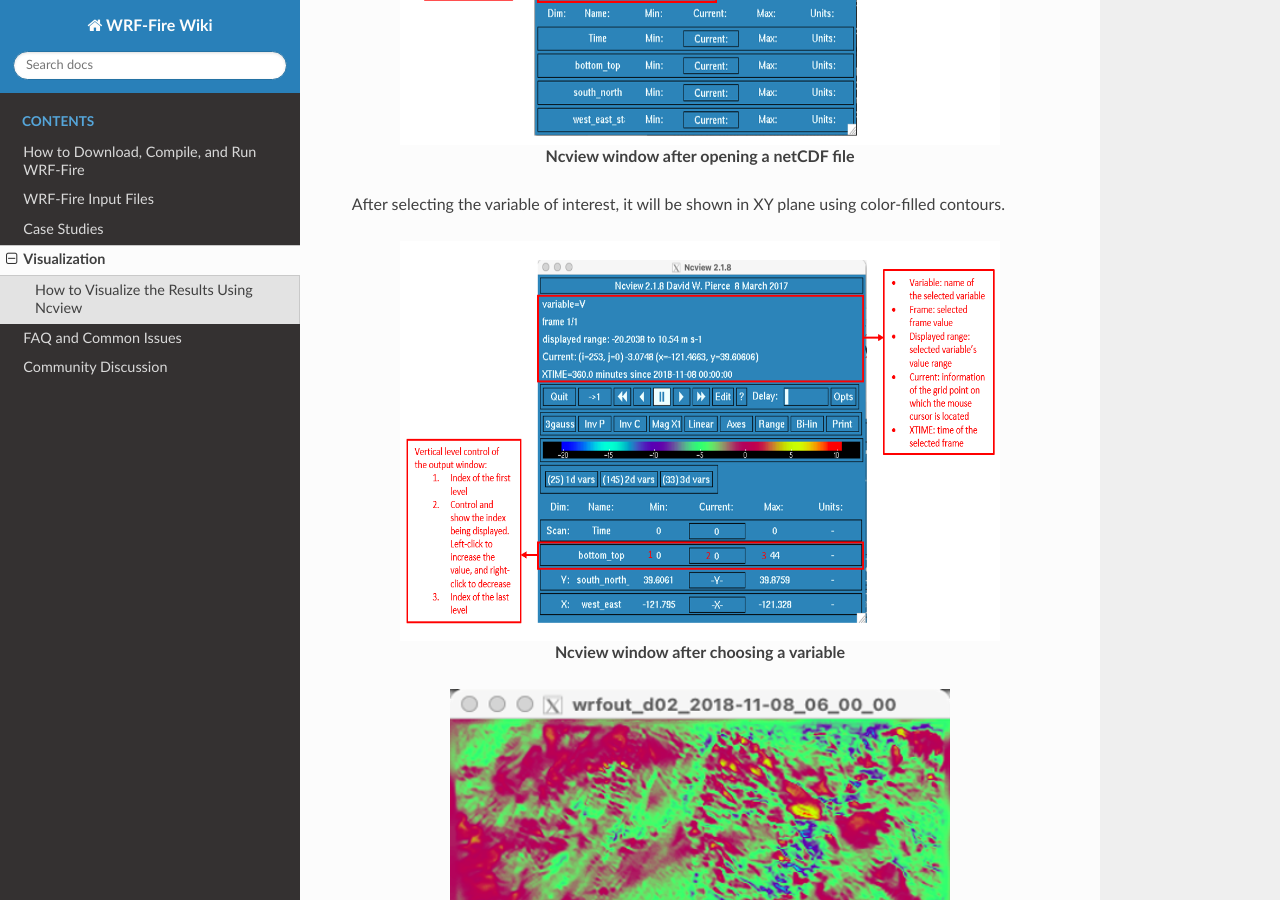
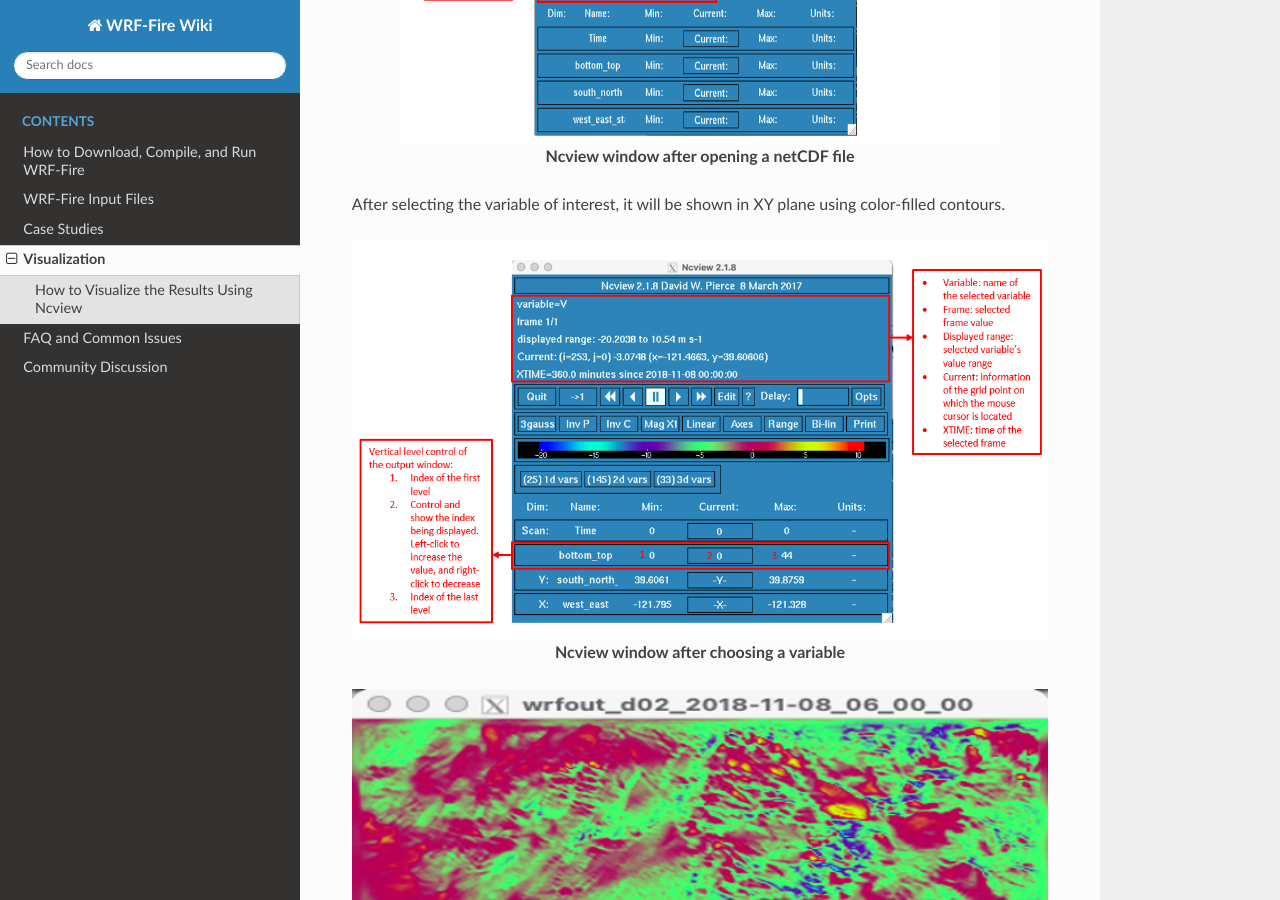
Before and after one commit to WRF-Fire-UNR/UNR-WRF-FIRE, a Sphinx documentation site: the page built from docs/source/visualization.rst, in a window 1280 px wide and 900 px high, scrolled down 1109 px. Built offline with Sphinx 7.4.7 and the Read the Docs theme 2.0.0, drawn with Linux system fonts in a browser that asks for light colours.

Commit message:
Update visualization.rst

```diff
--- a/docs/source/visualization.rst
+++ b/docs/source/visualization.rst
@@ -56,7 +56,7 @@ After selecting the variable of interest, it will be shown in XY plane using col
 
 .. image:: images/v2.png
   :align: center
-  :width: 600
+  :width: 700
   :height: 400
   :alt: Alternative text
 
@@ -64,7 +64,7 @@ After selecting the variable of interest, it will be shown in XY plane using col
 
 .. image:: images/xy.png
   :align: center
-  :width: 500
+  :width: 700
   :height: 400
   :alt: Alternative text
 
@@ -74,7 +74,7 @@ Ncview can also plot 2D graphs of the selected variable. By left-clicking on a p
 
 .. image:: images/v1.png
   :align: center
-  :width: 600
+  :width: 700
   :height: 400
   :alt: Alternative text
 
```
